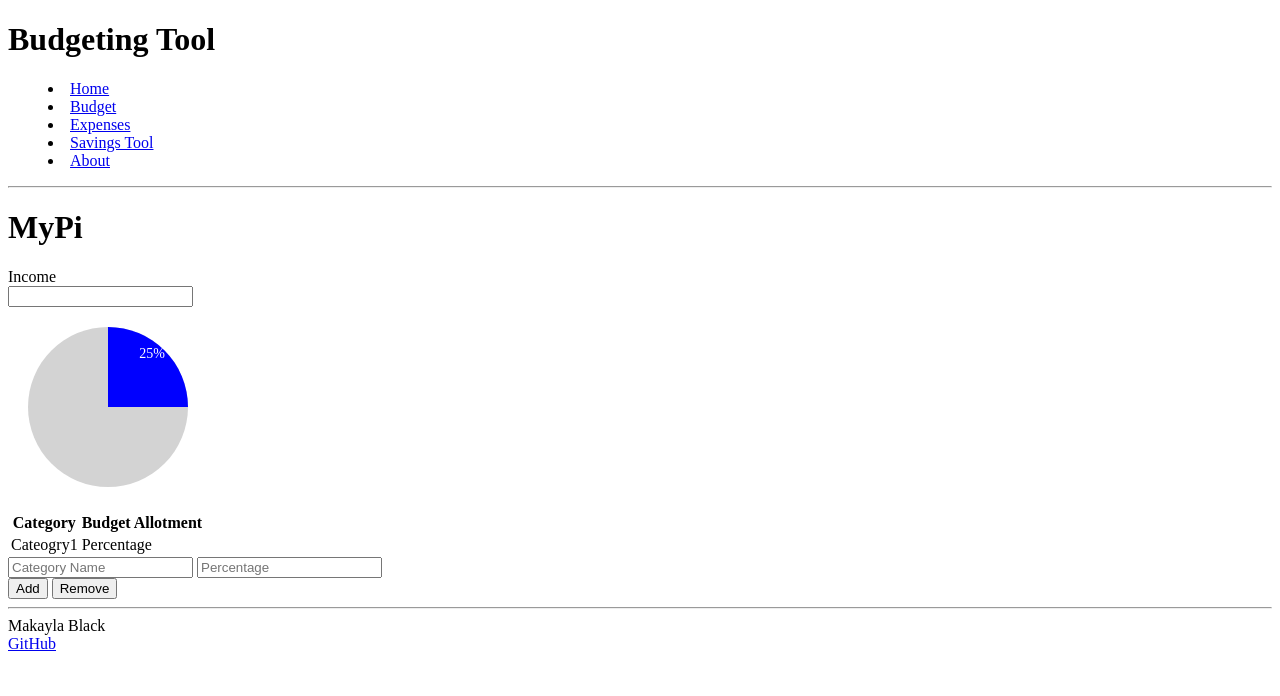
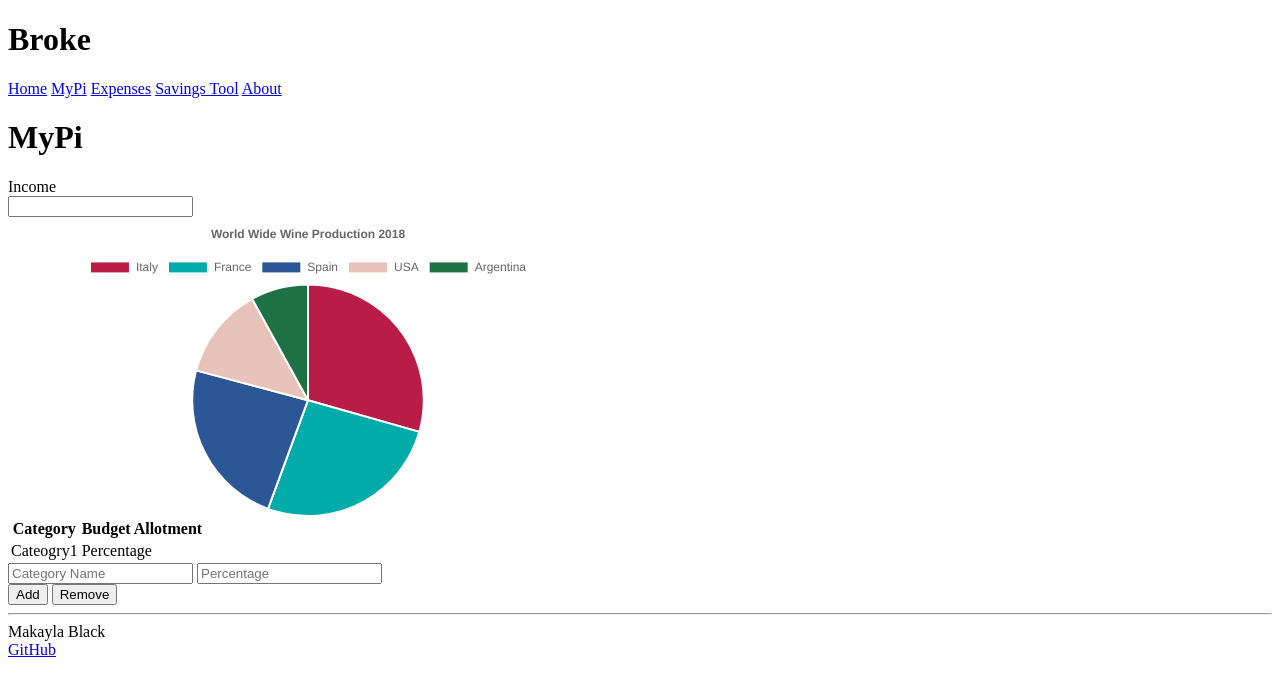
Before and after one commit to mkaybug/Startup260, a plain HTML site: page mypi.html in a window 1280 px wide. Drawn offline with nearby package versions, Linux system fonts and the light colour scheme.

Commit message:
MyPi with Animated Pi Chart

```diff
--- a/mypi.html
+++ b/mypi.html
@@ -8,20 +8,15 @@
     <title>Startup HTML</title>
   </head>
 
+  <!-- Completely changed my header (CSS submission) -->
   <body>
     <header>
-      <h1>Budgeting Tool</h1>
-      <nav>
-        <menu>
-          <li><a href="index.html">Home</a></li>
-          <li><a href="mypi.html">Budget</a></li>
-          <li><a href="expenses.html">Expenses</a></li>
-          <li><a href="savings.html">Savings Tool</a></li>
-          <li><a href="about.html">About</a></li>
-        </menu>
-      </nav>
-      <!-- Since we don't have the ability to style we use old style HTML to give some visual formatting -->
-      <hr />
+      <h1>Broke</h1>
+        <div><a class="menu" href="index.html">Home</a>
+        <a class="menu" href="mypi.html">MyPi</a>
+        <a class="menu" href="expenses.html">Expenses</a>
+        <a class="menu" href="savings.html">Savings Tool</a>
+        <a class="menu" href="about.html">About</a></div>
     </header>
 
     <main>
@@ -31,17 +26,7 @@
       <div id="output"></div>
     <!-- Here's the code for the pie chart -->
     <!-- At the moment it's just a visual place holder. I want it to be dynamic, so we'll fix it later when we get to CSS and JavaScript -->
-      <svg width="200" height="200">
-        <!-- Create the circle representing the background -->
-        <circle cx="100" cy="100" r="80" fill="lightgray" />
-
-        <!-- Create a slice for the pie chart -->
-        <path d="M100,100 L100,20 A80,80 0 0,1 180,100 Z" fill="blue" />
-
-        <!-- Calculate the midpoint of the slice's arc -->
-        <text x="144" y="48" font-size="14" fill="white" text-anchor="middle" dominant-baseline="middle">25%</text>
-      </svg>
-      <!-- Table for containing budget categories - the info the user enters here will be used to instantiate the pie chart -->
+    <canvas id="myChart" style="width:100%;max-width:600px"></canvas>
     <table id="myTable">
       <tr>
           <th>Category</th>
@@ -52,7 +37,7 @@
           <td>Percentage</td>
       </tr>
   </table>
-    <!-- Fields and buttons for user entry of new budget categories and allotments -->
+
   <form>
       <input type="text" id="category" placeholder="Category Name" />
       <input type="text" id="budget" placeholder="Percentage" />
@@ -67,5 +52,37 @@
     <br />
     <a href="https://github.com/mkaybug/startup.git">GitHub</a>
   </footer>
+
+  <script src="https://cdnjs.cloudflare.com/ajax/libs/Chart.js/2.9.4/Chart.js">
+  </script>
+
+<script>
+const xValues = ["Italy", "France", "Spain", "USA", "Argentina"];
+const yValues = [55, 49, 44, 24, 15];
+const barColors = [
+"#b91d47",
+"#00aba9",
+"#2b5797",
+"#e8c3b9",
+"#1e7145"
+];
+
+new Chart("myChart", {
+type: "pie",
+data: {
+  labels: xValues,
+  datasets: [{
+    backgroundColor: barColors,
+    data: yValues
+  }]
+},
+options: {
+  title: {
+    display: true,
+    text: "World Wide Wine Production 2018"
+  }
+}
+});
+</script>
 </body>
 </html>
```
Also changed, not shown: index.html (+1 -0 lines), mypi.css (added). Lines whose indentation alone changed are shown as unchanged.
